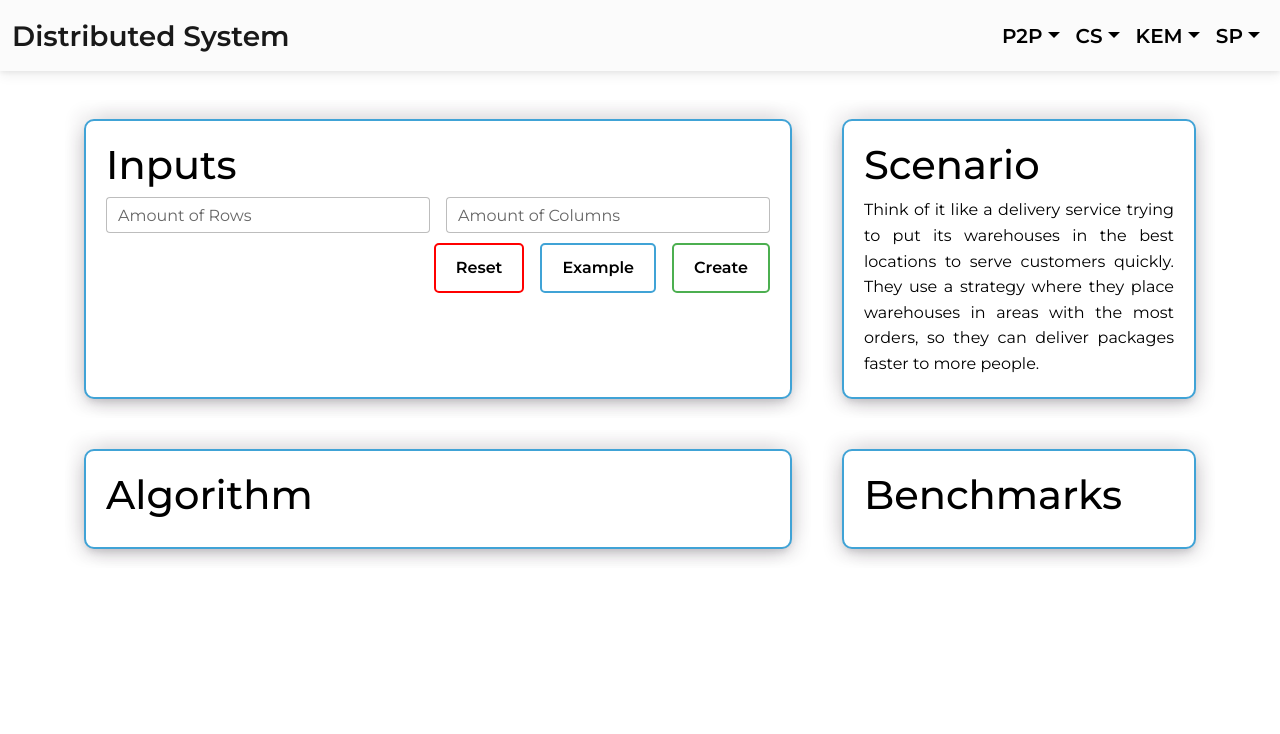
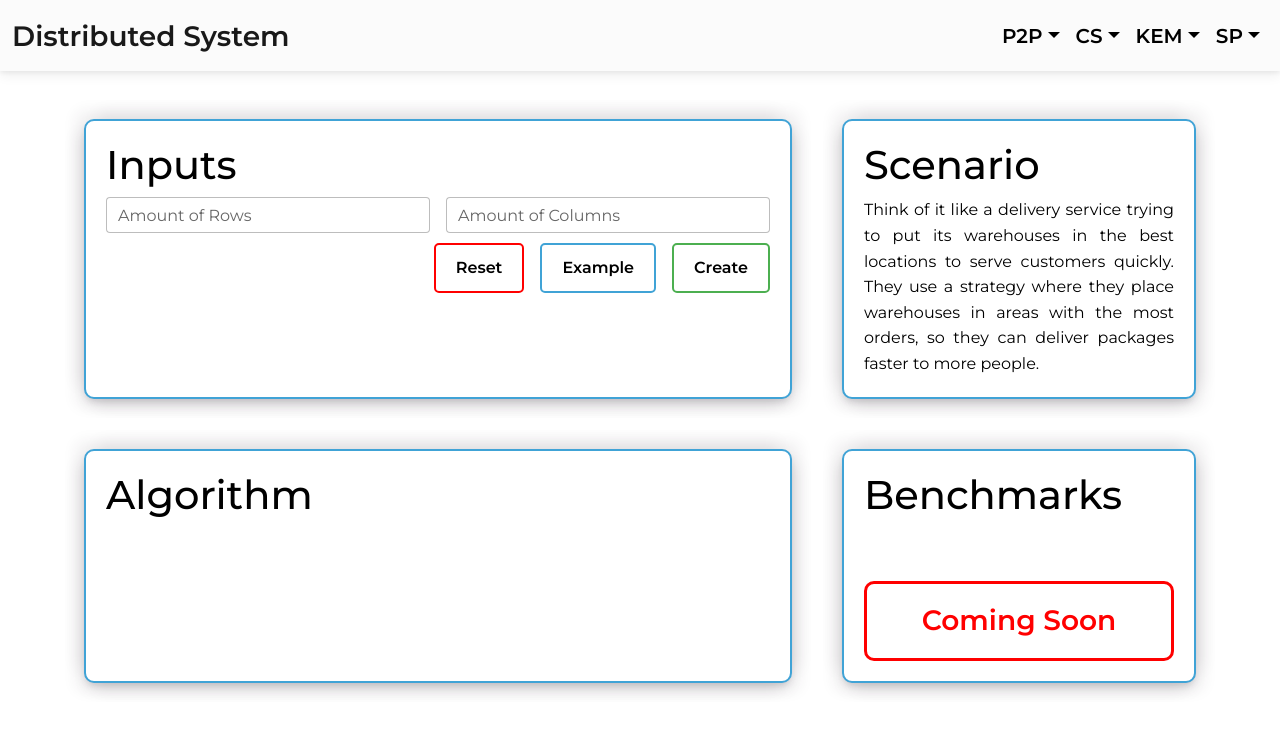
Before and after one commit to ukalto/Bachelorproject, a React (Create React App) app: page /greedy in a window 1280 px wide. Shown: the top 734 px of the page. Built offline with nearby package versions, Linux system fonts and the light colour scheme.

Commit message:
added few stylings and InfoBox, RangeBox, GridItem, RangeSlider, underlined important parts of home text

```diff
--- a/package.json
+++ b/package.json
@@ -11,6 +11,7 @@
     "@testing-library/react": "^13.3.0",
     "@testing-library/user-event": "^13.5.0",
     "mdb-react-ui-kit": "^6.2.0",
+    "mdbreact": "^5.2.0",
     "react": "^18.2.0",
     "react-awesome-reveal": "^4.1.0",
     "react-dom": "^18.2.0",
--- a/src/components/Home.jsx
+++ b/src/components/Home.jsx
@@ -41,7 +41,7 @@ const Home = () => {
     return (
         <HomeContainer>
             <InfoField>
-                This Bachelorproject simulates various Distributed System Algorithms which are explained through
+                This <u>Bachelorproject</u> simulates various <u>Distributed System Algorithms</u> which are explained through
                 scenarios and include benchmarks, serving as an educational tool to explain these concepts.
             </InfoField>
             <ButtonGrid>
@@ -97,9 +97,18 @@ const InfoField = styled.div`
   box-shadow: var(---shadow);
   position: relative;
 
+  u {
+    font-size: 24px;
+  }
+
   @media (max-width: 768px) {
     font-size: 16px;
+    u {
+      font-size: 16px
+    }
   }
+
+
 `;
 
 const ButtonGrid = styled.div`
--- a/src/components/MainComponentsCSS.jsx
+++ b/src/components/MainComponentsCSS.jsx
@@ -9,6 +9,12 @@ export const FieldGrid = styled.div`
   @media (max-width: 768px) {
     grid-template-columns: 1fr;
     grid-template-rows: 0.5fr 0.5fr 1fr 1fr;
+  }
+`;
+
+export const GridItem = styled.div`
+  @media (max-width: 768px) {
+    grid-row: ${({switchRows}) => (switchRows ? 1 : 0)};
   }
 `;
 
@@ -55,6 +61,14 @@ export const InputField = styled.div`
   0 4px 6px -2px rgba(71, 63, 79, 0.16);
 `;
 
+export const RangeBox = styled.div`
+  border-radius: 10px;
+  border: solid 2px lightgray;
+  color: var(---tertiary);
+  padding: 10px;
+  font-weight: bold;
+`;
+
 
 export function getScenario(details, type) {
     const systemDetails = data.data.find(item => item.name === details);
@@ -70,3 +84,24 @@ export function getScenario(details, type) {
 export const marginsInput = {
     marginBottom: '10px',
 };
+
+export const InfoBox = styled.div`
+  font-size: 48px;
+  font-weight: bold;
+  color: var(---error);
+  border: 3px solid var(---error);
+  border-radius: 10px;
+  padding: 20px;
+  text-align: center;
+  display: flex;
+  flex-direction: column;
+  justify-content: center;
+  align-items: center;
+  width: 100%;
+  height: 80px;
+  margin-top: 20%;
+  position: relative;
+  @media (max-width: 1512px) {
+    font-size: 28px;
+  }
+`;
--- a/src/index.css
+++ b/src/index.css
@@ -61,3 +61,13 @@ header {
     margin: auto;
     padding: 3rem 20px;
 }
+
+input::-webkit-outer-spin-button,
+input::-webkit-inner-spin-button {
+    -webkit-appearance: none;
+    margin: 0;
+}
+
+input[type=number]{
+    -moz-appearance: textfield;
+}
--- a/src/routes/berkeley/Berkeley.jsx
+++ b/src/routes/berkeley/Berkeley.jsx
@@ -4,7 +4,7 @@ import {
     Field,
     getScenario,
     Headline,
-    InputField, marginsInput
+    InputField, marginsInput, InfoBox
 } from '../../components/MainComponentsCSS';
 import {Scenario} from "../../components/Scenario";
 import InputButtons from "../../components/InputButtons";
@@ -67,10 +67,10 @@ const Berkeley = () => {
             </Field>
             <Field>
                 <Headline>Benchmarks</Headline>
+                <InfoBox>Coming Soon</InfoBox>
             </Field>
         </FieldGrid>
-    )
-        ;
+    );
 };
 
 export default Berkeley;
--- a/src/routes/chord-system/ChordSystem.jsx
+++ b/src/routes/chord-system/ChordSystem.jsx
@@ -3,7 +3,7 @@ import {
     FieldGrid,
     Field,
     getScenario,
-    Headline, InputField, marginsInput,
+    Headline, InputField, marginsInput, InfoBox,
 } from '../../components/MainComponentsCSS';
 import {Scenario} from "../../components/Scenario";
 import InputButtons from "../../components/InputButtons";
@@ -82,6 +82,7 @@ const ChordSystem = () => {
             </Field>
             <Field>
                 <Headline>Benchmarks</Headline>
+                <InfoBox>Coming Soon</InfoBox>
             </Field>
         </FieldGrid>
     );
--- a/src/routes/crypto-system/CryptoSystem.jsx
+++ b/src/routes/crypto-system/CryptoSystem.jsx
@@ -4,7 +4,7 @@ import {
     Field,
     getScenario,
     Headline,
-    InputField, marginsInput
+    InputField, marginsInput, InfoBox
 } from '../../components/MainComponentsCSS';
 import {Scenario} from "../../components/Scenario";
 import InputButtons from "../../components/InputButtons";
@@ -127,6 +127,7 @@ const CryptoSystem = () => {
             </Field>
             <Field>
                 <Headline>Benchmarks</Headline>
+                <InfoBox>Coming Soon</InfoBox>
             </Field>
         </FieldGrid>
     );
--- a/src/routes/diffie-hellman/DiffieHellman.jsx
+++ b/src/routes/diffie-hellman/DiffieHellman.jsx
@@ -4,7 +4,7 @@ import {
     Field,
     getScenario,
     Headline,
-    InputField, marginsInput
+    InputField, marginsInput, InfoBox
 } from '../../components/MainComponentsCSS';
 import {Scenario} from "../../components/Scenario";
 import InputButtons from "../../components/InputButtons";
@@ -81,6 +81,7 @@ const DiffieHellman = () => {
             </Field>
             <Field>
                 <Headline>Benchmarks</Headline>
+                <InfoBox>Coming Soon</InfoBox>
             </Field>
         </FieldGrid>
     );
--- a/src/routes/greedy/Greedy.jsx
+++ b/src/routes/greedy/Greedy.jsx
@@ -4,7 +4,7 @@ import {
     Field,
     getScenario,
     Headline,
-    InputField, marginsInput
+    InputField, marginsInput, InfoBox
 } from '../../components/MainComponentsCSS';
 import {Scenario} from "../../components/Scenario";
 import InputButtons from "../../components/InputButtons";
@@ -54,6 +54,7 @@ const Greedy = () => {
             </Field>
             <Field>
                 <Headline>Benchmarks</Headline>
+                <InfoBox>Coming Soon</InfoBox>
             </Field>
         </FieldGrid>
     );
--- a/src/routes/kademlia/Kademlia.jsx
+++ b/src/routes/kademlia/Kademlia.jsx
@@ -4,7 +4,7 @@ import {
     Field,
     getScenario,
     Headline,
-    InputField, marginsInput
+    InputField, marginsInput, InfoBox
 } from '../../components/MainComponentsCSS';
 import {Scenario} from "../../components/Scenario";
 import InputButtons from "../../components/InputButtons";
@@ -78,6 +78,7 @@ const Kademlia = () => {
             </Field>
             <Field>
                 <Headline>Benchmarks</Headline>
+                <InfoBox>Coming Soon</InfoBox>
             </Field>
         </FieldGrid>
     );
```
Also changed, not shown: src/components/RangeSlider.jsx (added, +30 -0 lines), 2 other files (tests, documents, lock files or other folders).
